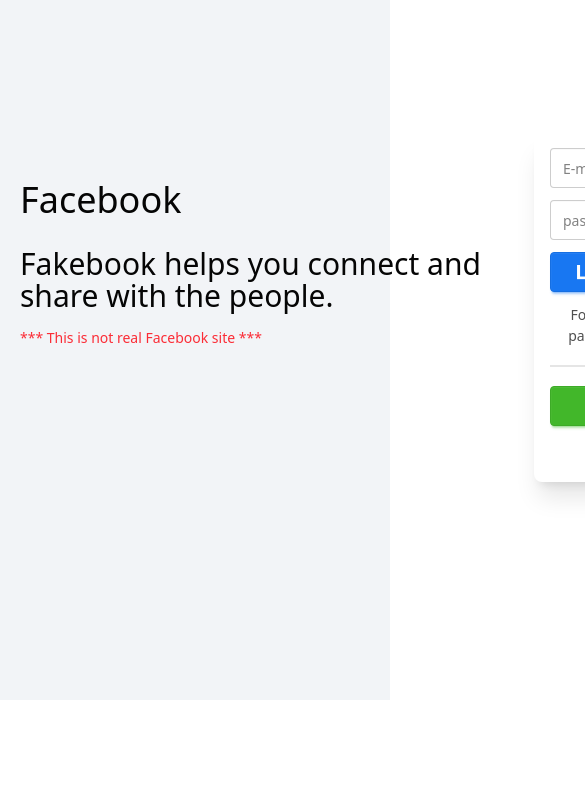
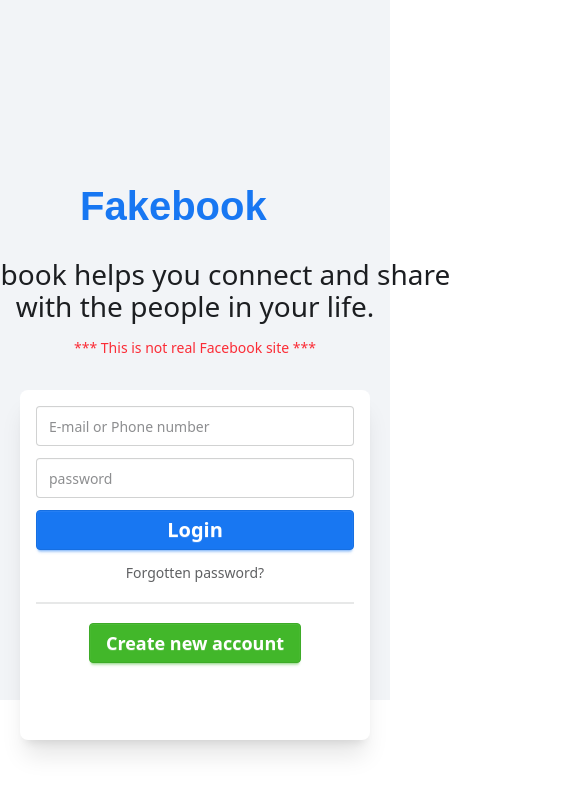
Before and after one commit to tratchapong/cc20-fbprep-web, a React (Vite) app: page / in a window 390 px wide. Shown: the top 794 px of the page, 585 px wide, since content can reach past the window. Built offline with nearby package versions, Linux system fonts and the light colour scheme.

Commit message:
start icons FakebookTitle + Login responsive

```diff
--- /dev/null
+++ b/src/icons/index.jsx
@@ -0,0 +1,22 @@
+export const FacebookTitle = (props) => {
+  return (
+    <svg
+      width="230"
+      height="50"
+      viewBox="0 0 230 50"
+      xmlns="http://www.w3.org/2000/svg"
+      {...props}
+    >
+      <text
+        x="0"
+        y="40"
+        fontFamily="Arial, sans-serif"
+        fontSize="40"
+        fontWeight="bold"
+        fill="#1877F2"
+      >
+        Fakebook
+      </text>
+    </svg>
+  );
+};
--- a/src/index.css
+++ b/src/index.css
@@ -11,7 +11,7 @@
   --color-base-100: #ffffff;   /* White */
   --color-base-200: #F0F2F5;   /* Light gray background */
   --color-base-300: #E4E6EB;   /* Slightly darker gray */
-  --color-base-content: #050505; /* Almost black text */
+  --color-base-content: #1C1E21; /* Almost black text */
 
   /* Primary: Facebook Blue */
   --color-primary: #1877F2;          /* Facebook Blue */
--- a/src/pages/Login.jsx
+++ b/src/pages/Login.jsx
@@ -1,15 +1,16 @@
 import React from 'react'
+import { FacebookTitle } from '../icons'
 
 function Login() {
   return (
     <div className="h-[700px] pt-20 pb-28 bg-[#f2f4f7]">
-      <div className="p-5 mx-auto max-w-screen-lg min-h-[540px] flex justify-between  ">
-        <div className="flex flex-col gap-4 mt-20 basis-3/5">
+      <div className="p-5 mx-auto max-w-screen-lg min-h-[540px] flex justify-between max-md:flex-col   ">
+        <div className="flex flex-col max-md:items-center max-md:text-center gap-4 mt-20 basis-3/5">
           <div className="text-4xl">
-            Facebook
+            <FacebookTitle />
           </div>
-          <h2 className='text-[30px] leading-8 mt-3 w-[514px] '>
-            Fakebook helps you connect and share with the people.
+          <h2 className='text-[30px] max-md:text-[28px] leading-8 mt-3 w-[514px] '>
+            Fakebook helps you connect and share with the people in your life.
           </h2>
           <p className="text-sm text-red-500">
             *** This is not real Facebook site ***
```
